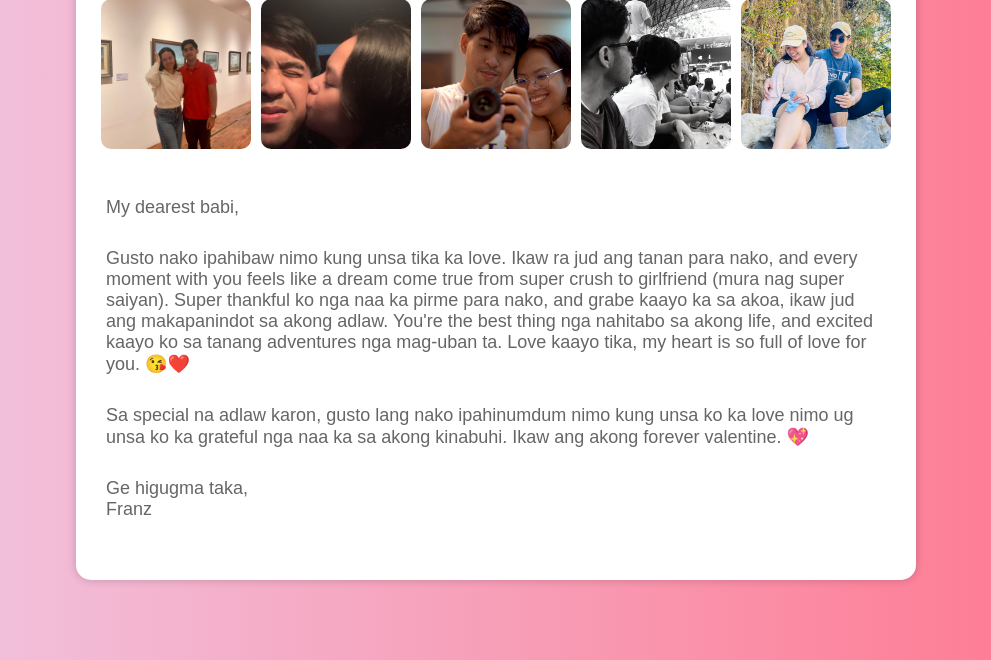
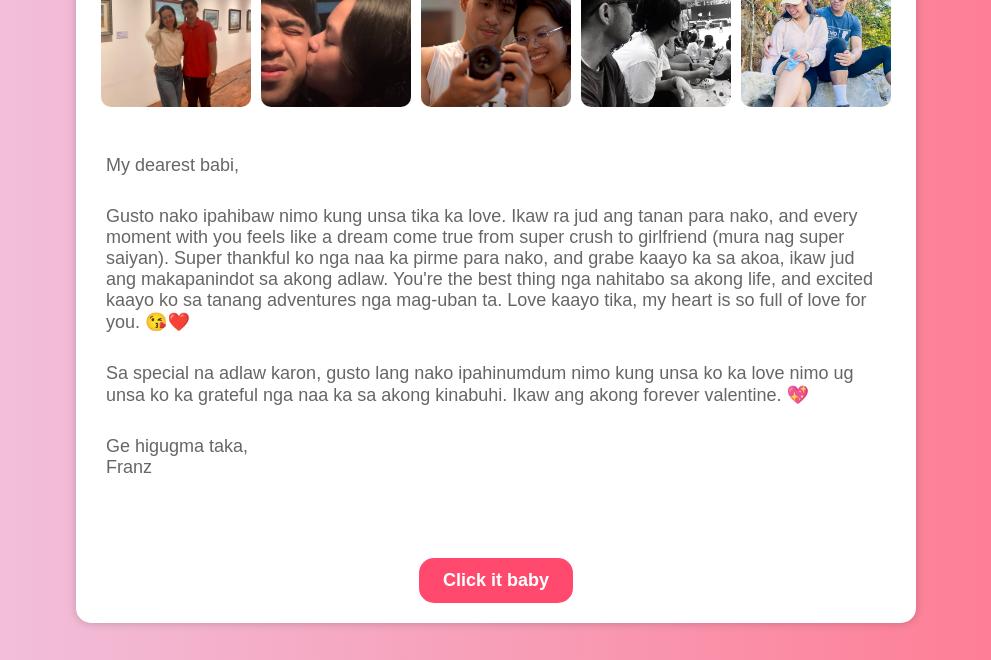
Before and after one commit to FranzGhericAller/ForYou, a plain HTML site: page valentine_message.html in a window 1280 px wide. Shown: the part 180-840 px from the top of the page, without its empty margins (144-1135 px from the left). Drawn offline with Linux system fonts and the light colour scheme.

Commit message:
Update valentine_message.html

```diff
--- a/valentine_message.html
+++ b/valentine_message.html
@@ -22,6 +22,12 @@
             <p>Gusto nako ipahibaw nimo kung unsa tika ka love. Ikaw ra jud ang tanan para nako, and every moment with you feels like a dream come true from super crush to girlfriend (mura nag super saiyan). Super thankful ko nga naa ka pirme para nako, and grabe kaayo ka sa akoa, ikaw jud ang makapanindot sa akong adlaw. You're the best thing nga nahitabo sa akong life, and excited kaayo ko sa tanang adventures nga mag-uban ta. Love kaayo tika, my heart is so full of love for you. 😘❤️</p>
             <p> Sa special na adlaw karon, gusto lang nako ipahinumdum nimo kung unsa ko ka love nimo ug unsa ko ka grateful nga naa ka sa akong kinabuhi. Ikaw ang akong forever valentine. 💖</p>
             <p>Ge higugma taka,<br>Franz</p>
+
+        </div>
+        <div class="button-container">
+            <a href="nextpage.html">
+                <button>Click it baby</button>
+            </a>
         </div>
     </div>
 </body>
```
